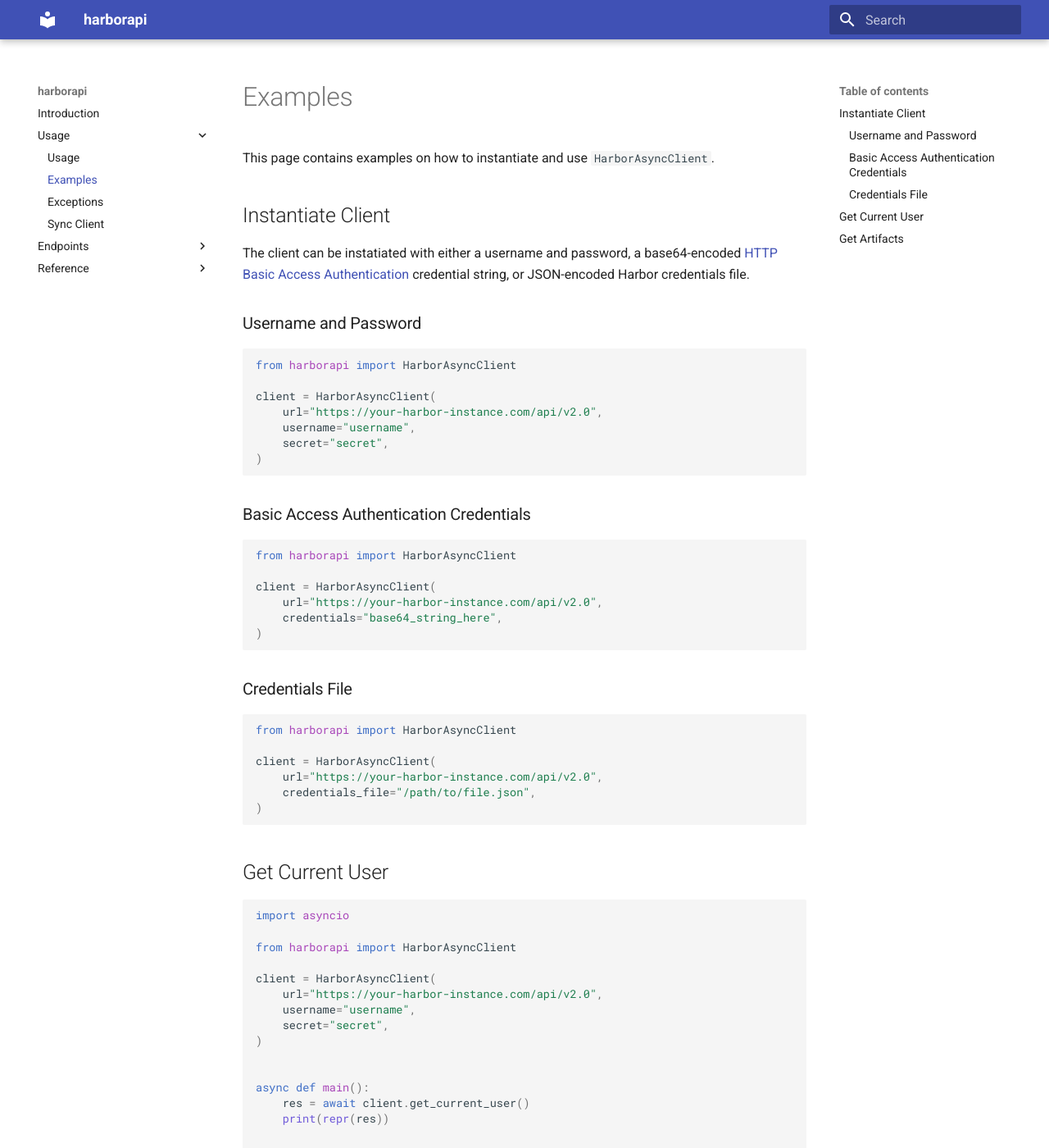
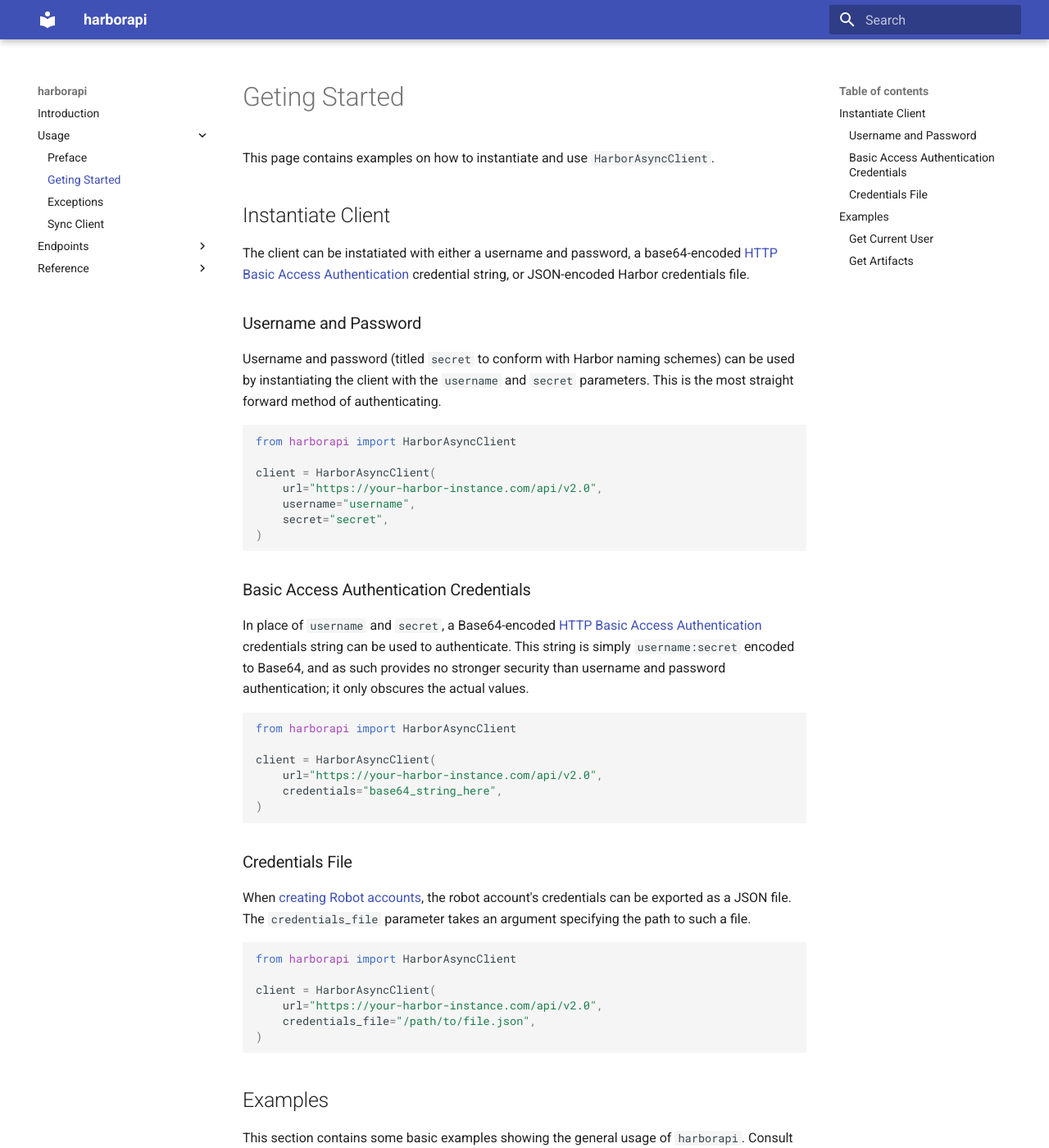
Before and after one commit to unioslo/harborapi, an MkDocs documentation site: the page built from docs/usage/examples.md, in a window 1280 px wide and 1400 px high. Shown: the whole window at 82% size. Built offline with MkDocs 1.6.1 and Material for MkDocs 9.7.7, drawn with Linux system fonts in a browser that asks for light colours; some of the changed text lies outside the part shown.

Commit message:
Docs: various improvements

````diff
--- a/docs/usage/_intro.md
+++ b/docs/usage/_intro.md
@@ -1,4 +1,4 @@
-# Usage
+# Preface
 
 ## Async Client
 
--- a/docs/usage/examples.md
+++ b/docs/usage/examples.md
@@ -1,4 +1,4 @@
-# Examples
+# Geting Started
 
 This page contains examples on how to instantiate and use `HarborAsyncClient`.
 
@@ -8,6 +8,8 @@ This page contains examples on how to instantiate and use `HarborAsyncClient`.
 The client can be instatiated with either a username and password, a base64-encoded [HTTP Basic Access Authentication](https://en.wikipedia.org/wiki/Basic_access_authentication) credential string, or JSON-encoded Harbor credentials file.
 
 ### Username and Password
+
+Username and password (titled `secret` to conform with Harbor naming schemes) can be used by instantiating the client with the `username` and `secret` parameters. This is the most straight forward method of authenticating.
 
 ```py
 from harborapi import HarborAsyncClient
@@ -21,6 +23,9 @@ client = HarborAsyncClient(
 
 ### Basic Access Authentication Credentials
 
+In place of `username` and `secret`, a Base64-encoded [HTTP Basic Access Authentication](https://en.wikipedia.org/wiki/Basic_access_authentication) credentials string can be used to authenticate.
+This string is simply `username:secret` encoded to Base64, and as such provides no stronger security than username and password authentication; it only obscures the actual values.
+
 ```py
 from harborapi import HarborAsyncClient
 
@@ -32,6 +37,8 @@ client = HarborAsyncClient(
 
 ### Credentials File
 
+When [creating Robot accounts](https://goharbor.io/docs/1.10/working-with-projects/project-configuration/create-robot-accounts/), the robot account's credentials can be exported as a JSON file. The `credentials_file` parameter takes an argument specifying the path to such a file.
+
 ```py
 from harborapi import HarborAsyncClient
 
@@ -40,8 +47,11 @@ client = HarborAsyncClient(
     credentials_file="/path/to/file.json",
 )
 ```
+## Examples
 
-## Get Current User
+This section contains some basic examples showing the general usage of `harborapi`. Consult the [Endpoints Reference](../endpoints/_overview.md) for an overview of all the available client methods.
+
+### Get Current User
 
 ```py
 import asyncio
@@ -80,7 +90,7 @@ UserResp(
 )
 ```
 
-## Get Artifacts
+### Get Artifacts
 
 ```py
 await client.get_artifacts("project", "repository")
````
Also changed, not shown: docs/usage/exceptions.md (+3 -0 lines), 1 other file.
